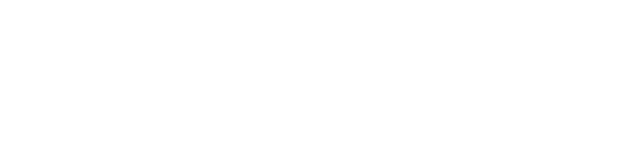
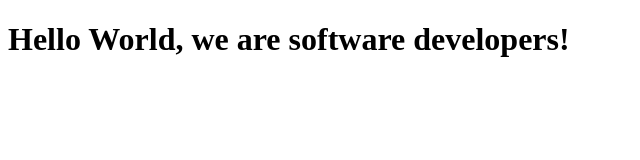
Before and after one commit to egichuhis/MicroverseTrials2, a plain HTML site: page fcc-test-suite-template-master/index.html in a window 1280 px wide. Shown: the whole page, without its empty margins (0-640 px from the left). Drawn offline with Linux system fonts and the light colour scheme.

Commit message:
Hello World, we are software developers!

```diff
--- a/fcc-test-suite-template-master/index.html
+++ b/fcc-test-suite-template-master/index.html
@@ -9,18 +9,8 @@
   <body>
     <script src="https://cdn.freecodecamp.org/testable-projects-fcc/v1/bundle.js"></script>
 
-    <!--
 
-    Hello Camper!
-
-    For now, the test suite only works in Chrome!
-    Please read the README below in the JS Editor before beginning.
-    Feel free to delete this message once you have read it.
-    Good luck and Happy Coding!
-
-    - The freeCodeCamp Team
-
-    -->
     <script  src="js/index.js"></script>
+    <h1>Hello World, we are software developers!</h1>
   </body>
 </html>
```
